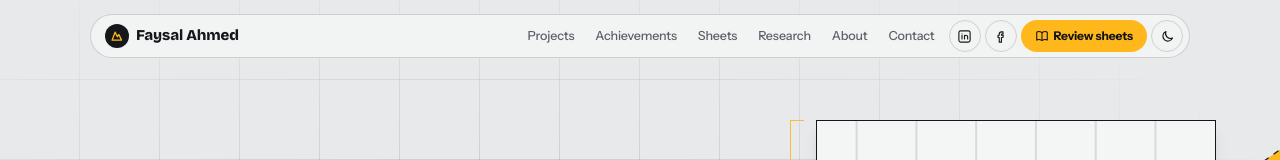
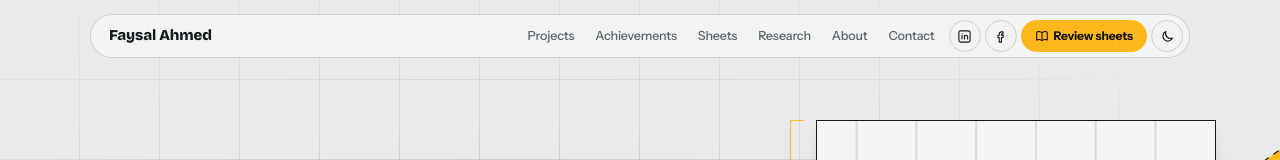
Before and after one commit to armanhossen-dev/Portfolio_for_faysal_vai, a React (Vite) app: page / in a window 1280 px wide. Shown: the top 160 px of the page. Built offline with nearby package versions, Linux system fonts and the light colour scheme.

Commit message:
fix: remove circular logo mark beside name in navbar

```diff
--- a/src/components/Navbar.jsx
+++ b/src/components/Navbar.jsx
@@ -28,13 +28,8 @@ export default function Navbar({
 
   return (
     <header className={`nav-pill ${isScrolled ? 'stuck' : ''}`} id="nav">
-      {/* Brand — Logo Mark + Name */}
+      {/* Brand: Name Only */}
       <a className="nav-brand" href="#top" aria-label="Faysal Ahmed, home">
-        <span className="nav-mark" aria-hidden="true">
-          <svg viewBox="0 0 16 16" fill="none" stroke="#ffb81c" strokeWidth="1.8" strokeLinejoin="round">
-            <path d="M1.5 13.5 5.5 3l3 6 2-3 3.5 7.5z" />
-          </svg>
-        </span>
         <span>{studentProfile.name}</span>
       </a>
 
--- a/src/index.css
+++ b/src/index.css
@@ -119,7 +119,7 @@
   display: flex;
   align-items: center;
   gap: 4px;
-  padding: 5px 6px 5px 14px;
+  padding: 5px 6px 5px 18px;
   background: var(--arch-glass);
   backdrop-filter: blur(16px) saturate(1.4);
   -webkit-backdrop-filter: blur(16px) saturate(1.4);
```
Also changed, not shown: 5 other files (tests, documents, lock files or other folders).
